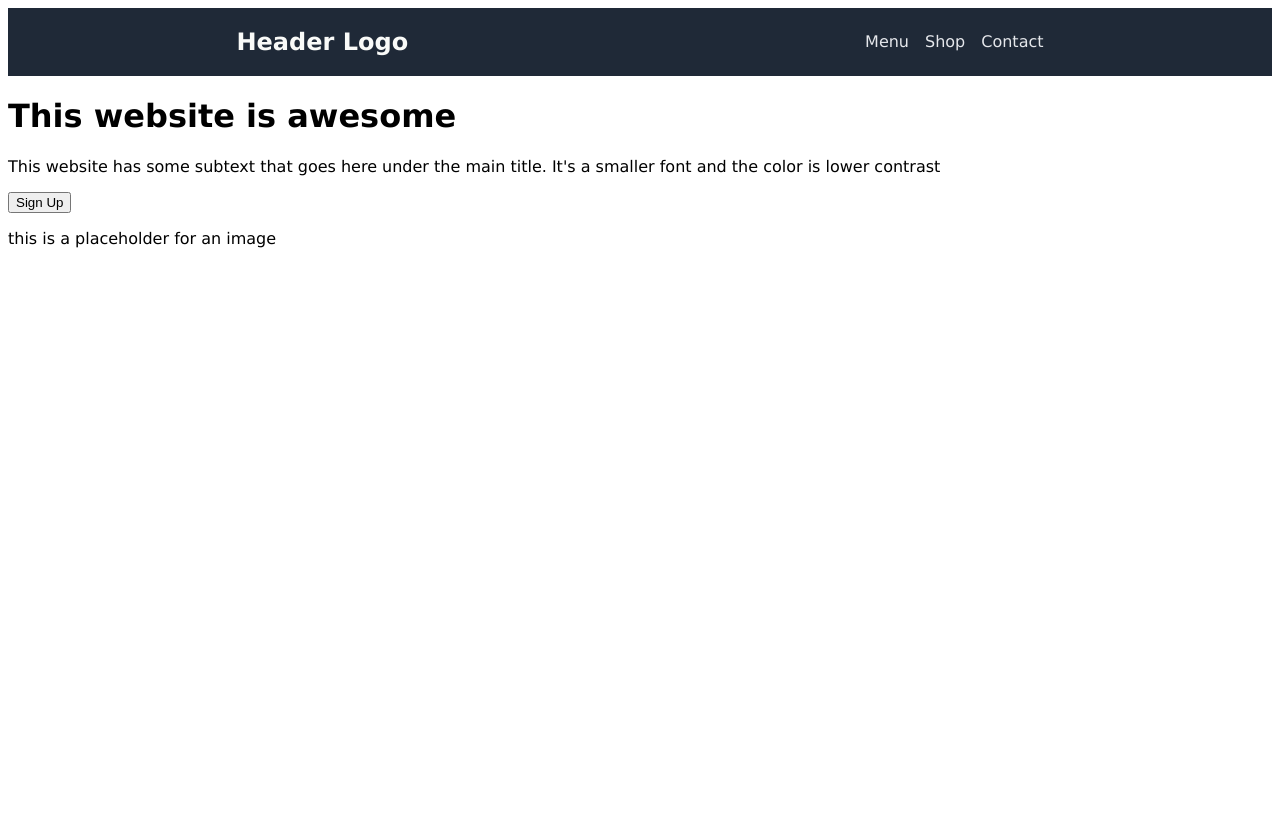
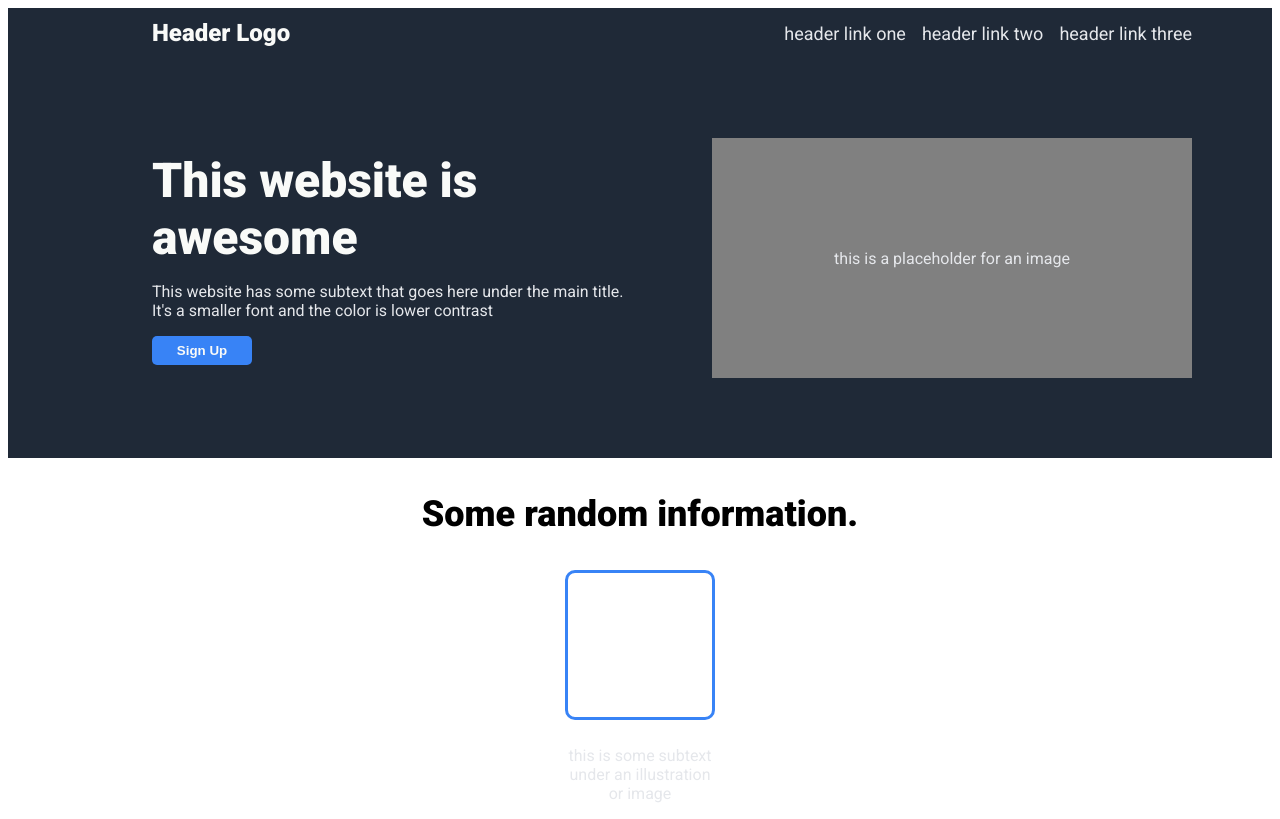
Before and after one commit to nronzel/odinprojects, a plain HTML site: page landing-page/index.html in a window 1280 px wide. Drawn offline with Linux system fonts and the light colour scheme.

Commit message:
completed 'cards' section with placeholder text

```diff
--- a/landing-page/index.html
+++ b/landing-page/index.html
@@ -11,9 +11,9 @@
         <header>
             <h2 class="logo">Header Logo</h2>
             <ul class="header-menu">
-                <li><a href="#">Menu</a></li>
-                <li><a href="#">Shop</a></li>
-                <li><a href="#">Contact</a></li>
+                <li><a href="#">header link one</a></li>
+                <li><a href="#">header link two</a></li>
+                <li><a href="#">header link three</a></li>
             </ul>
         </header>
         <div class="hero">
@@ -23,7 +23,23 @@
                 <button value="Sign up" href="#">Sign Up</button>
             </div>
             <div class="hero-right">
-                <p>this is a placeholder for an image</p>
+                <div class="img-ph">
+                    <p>this is a placeholder for an image</p>
+                </div>
+            </div>
+        </div>
+        <div class="content">
+            <div class="info-header">
+                <h2>Some random information.</h2>
+            </div>
+            <div class="cards">
+                <div class="card">
+                    <div class="image">
+                    </div>
+                    <div class="text">
+                        <p>this is some subtext under an illustration or image</p>
+                    </div>
+                </div>
             </div>
         </div>
     </body>
--- a/landing-page/style.css
+++ b/landing-page/style.css
@@ -1,3 +1,7 @@
+@import url('https://fonts.googleapis.com/css2?family=Roboto&display=swap');
+@import url('https://fonts.googleapis.com/css2?family=Roboto:wght@900&display=swap');
+@import url('https://fonts.googleapis.com/css2?family=Roboto:ital,wght@1,300&display=swap');
+
 :root {
     --dark-blue: #1f2937;
     --white: #f9faf8;
@@ -7,7 +11,8 @@
 
 html {
     box-sizing: border-box;
-    font-family: 'Lucida Sans', 'Lucida Sans Regular', 'Lucida Grande', 'Lucida Sans Unicode', Geneva, Verdana, sans-serif;
+    font-family: 'Roboto', sans-serif;
+    font-size: 16;
 }
 
 *,
@@ -25,10 +30,15 @@ ul {
 
 li {
     text-decoration: none;
+    font-size: 18px;
 }
 
 a {
     text-decoration: none;
+    color: var(--grey);
+}
+
+p {
     color: var(--grey);
 }
 
@@ -39,17 +49,110 @@ body {
 
 header {
     display:flex;
-    justify-content: space-around;
+    justify-content: space-between;
     background-color: var(--dark-blue);
+    height: 50px;
+}
+
+button {
+    width: 100px;
+    padding: 7px 8px;
+    background-color: var(--button-color);
+    color: var(--white);
+    font-weight: 600;
+    border: 0;
+    border-radius: 5px;
+}
+
+h1 {
+    color: var(--white);
+    font-size: 48px;
+    font-weight: 900;
+    margin-bottom: 0;
+    margin-top: 0;
 }
 
 .header-menu {
     display:flex;
     gap: 16px;
     align-items: center;
+    padding-right: 5rem;
 }
 
 .logo {
     font-size: 24px;
     color: #f9faf8;
+    align-items: center;
+    display: flex;
+    padding-left: 9rem;
 }
+
+.hero {
+    background-color: var(--dark-blue);
+    display: flex;
+    justify-content: center;
+    height: 400px;
+    width: 100%;
+}
+
+.hero-left {
+    display: flex;
+    flex-direction: column;
+    width: 500px;
+    justify-content: center;
+    align-items: flex-start;
+    flex: 1;
+    padding-left: 9rem;
+    padding-right: 0;
+    margin-right: 0;
+}
+
+.hero-right {
+    background-color: grey;
+    display: flex;
+    justify-content: center;
+    align-items: center;
+    flex: 1;
+    margin: 5rem;
+    max-width: 480px;
+    min-width: 212px;
+    padding: 1rem;
+}
+
+.content {
+    display: flex;
+    flex-direction: column;
+    align-items: center;
+}
+
+.info-header {
+    font-size: 24px;
+    padding: 5px 0;
+
+}
+
+.cards {
+    display: flex;
+    flex-wrap: wrap;
+    gap: 40px;
+}
+
+.card {
+    width: 150px;
+    height: 150px;
+    display: flex;
+    flex-direction: column;
+    gap: 10px;
+}
+
+.image {
+    width: 150px;
+    height: 150px;
+    border: 3px solid var(--button-color);
+    border-radius: 10px;
+    flex-shrink: 0;
+}
+
+.text {
+    text-align: center;
+}
```
